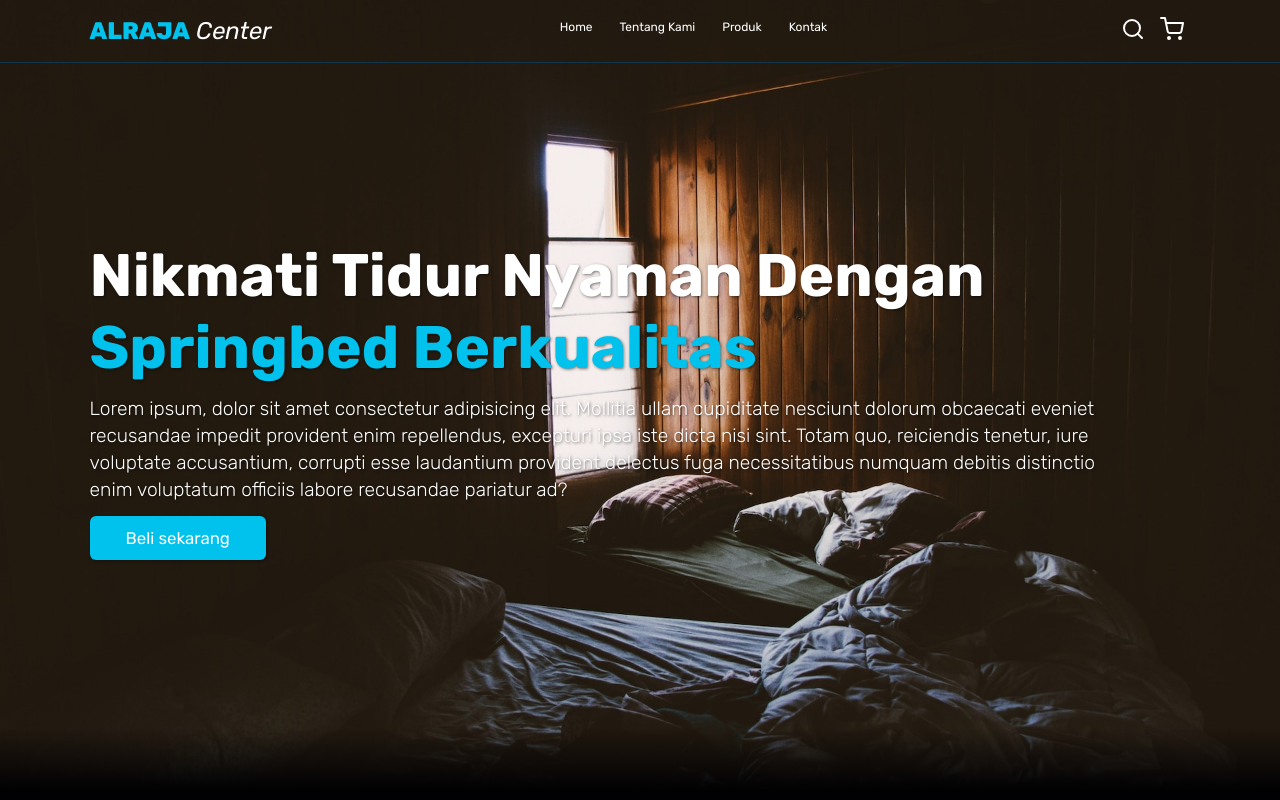
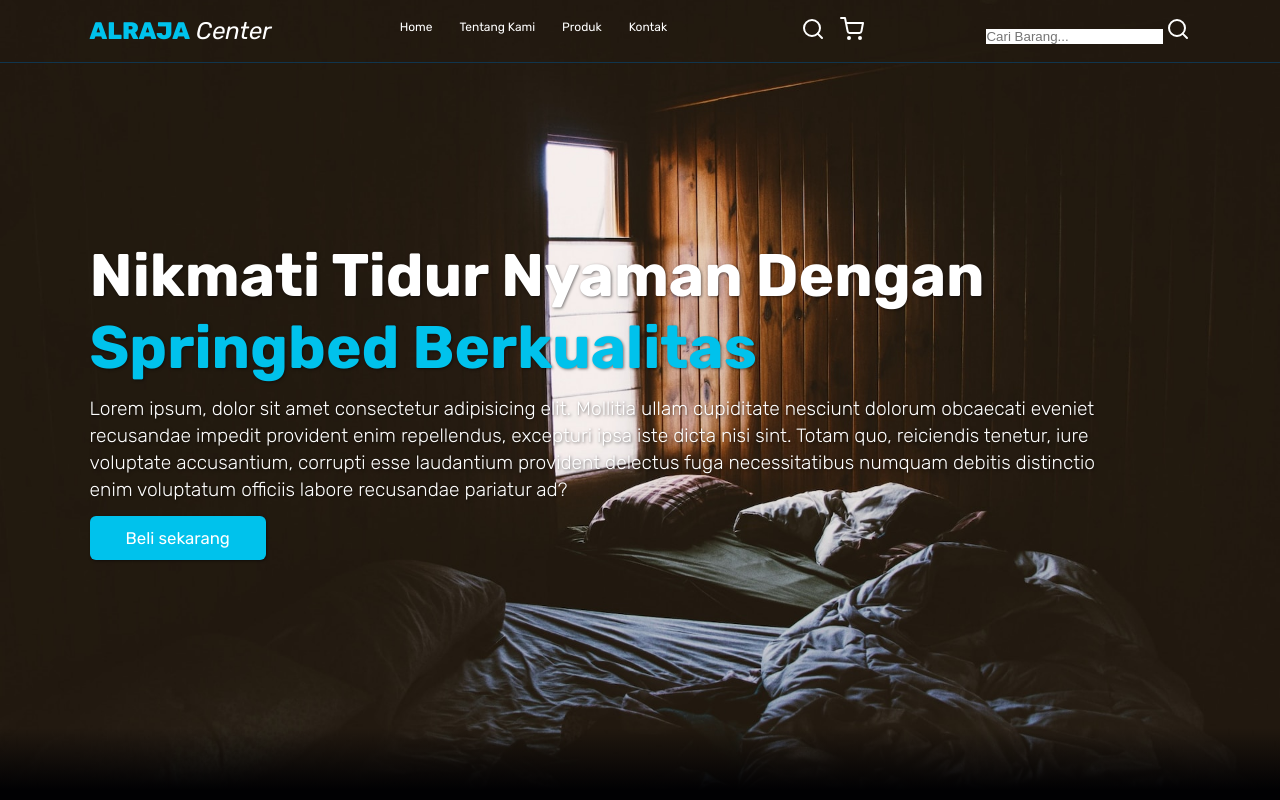
Before and after one commit to alrajacenter/alrajamebel, a plain HTML site: page index.html in a window 1280 px wide. Shown: the top 800 px of the page. Drawn offline with nearby package versions, Linux system fonts and the light colour scheme.

Commit message:
EDIT LAGI

```diff
--- a/css/style.css
+++ b/css/style.css
@@ -88,7 +88,7 @@ body {
 }
 
 /* Navbar search form */
-.navbar .search-form {
+/* .navbar .search-form {
   position: absolute;
   top: 100%;
   right: 7%;
@@ -100,7 +100,7 @@ body {
   transform: scaleY(0);
   transform-origin: top;
   transition: 0.3s;
-}
+} */
 /*
 .navbar .search-form.active {
   transform: scaleY(1);
```
